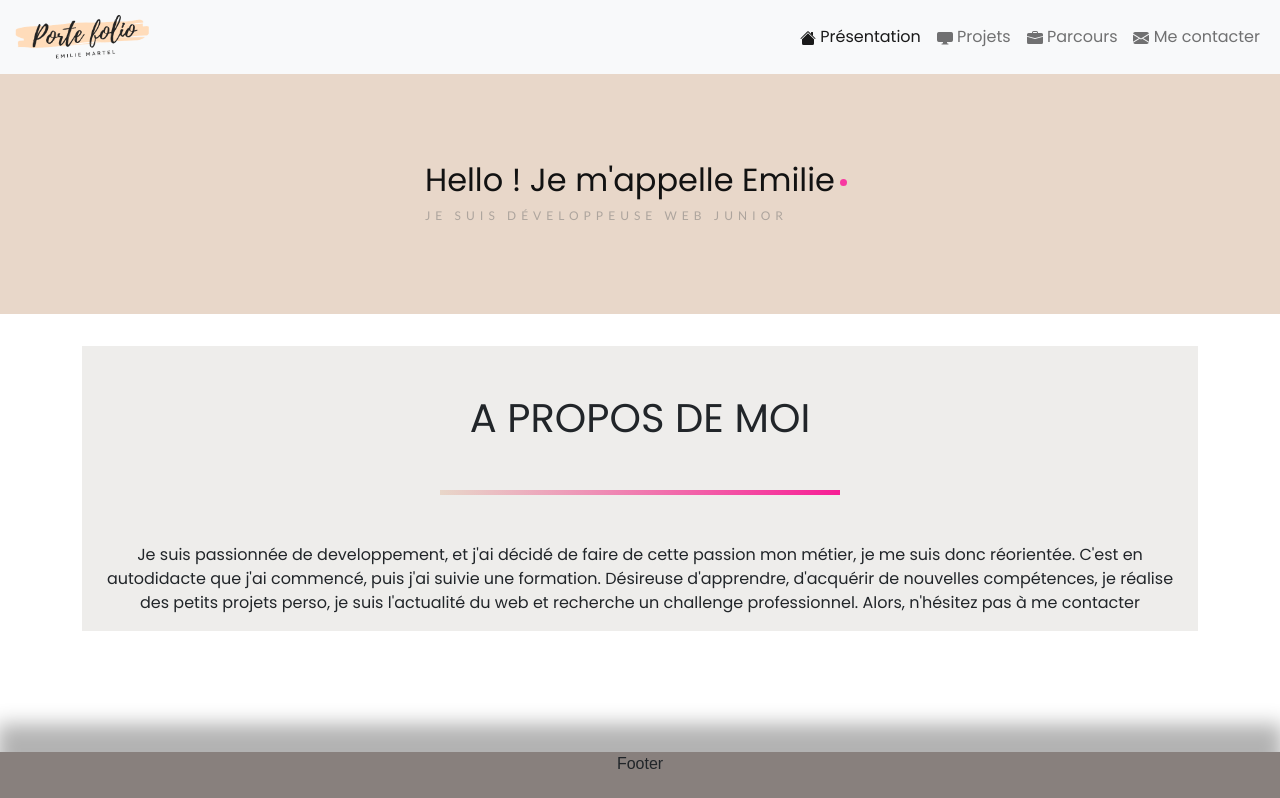
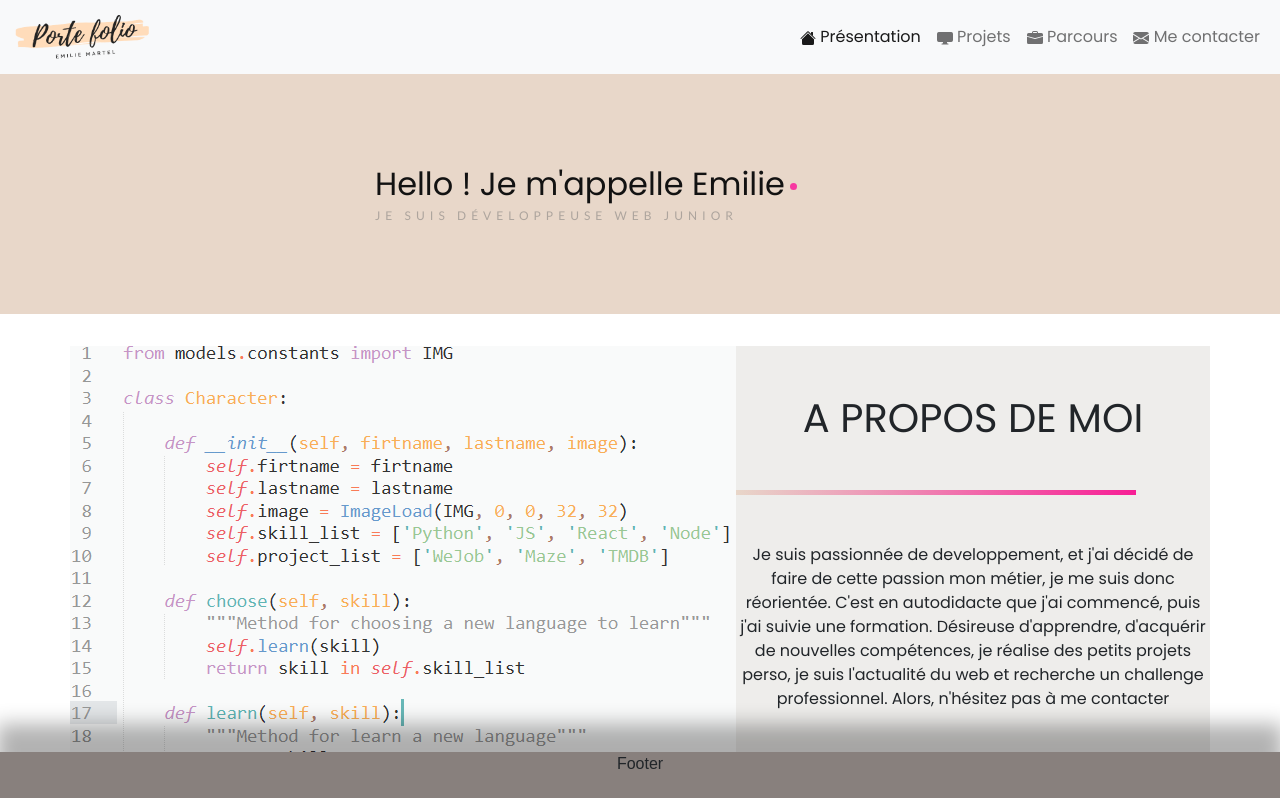
Before and after one commit to EmilieM71/portefolio, a React (Create React App) app: page / in a window 1280 px wide. Shown: the top 798 px of the page. Built offline with nearby package versions, Linux system fonts and the light colour scheme; the HTML template or start-up script is replaced by a standard one.

Commit message:
update style home page

```diff
--- a/src/asset/css/HomePage.module.css
+++ b/src/asset/css/HomePage.module.css
@@ -5,10 +5,16 @@
   padding: 0;
 }
 
-body,
+/* body,
 html {
   overflow: hidden;
+} */
+
+.home {
+  height: 100%;
+  overflow-y: scroll;
 }
+
 /* #232323 */
 .container {
   width: 100%;
@@ -21,7 +27,7 @@ html {
 }
 
 .box {
-  width: 450px;
+  width: 550px;
   height: 150px;
   position: relative;
   display: flex;
@@ -59,6 +65,7 @@ html {
   display: flex;
   align-items: baseline;
   position: relative;
+  margin: 0;
 }
 /*  #ffb510 */
 .span {
@@ -219,3 +226,7 @@ html {
     bottom: 0px;
   }
 }
+
+.ImgCode {
+  max-width: 100%;
+}
--- a/src/pages/HomePage/index.jsx
+++ b/src/pages/HomePage/index.jsx
@@ -1,4 +1,5 @@
 import React from 'react';
+import ImgCode from '../../asset/images/code.png';
 import style from '../../asset/css/HomePage.module.css';
 
 function Home() {
@@ -20,19 +21,24 @@ function Home() {
           </div>
         </div>
       </div>
-      <div className="container">
+      <div className="container p-0">
         <section className="about row justify-content-md-center">
+          <div className="col p-0">
+            <img className="ImgCode" src={ImgCode} alt="" />
+          </div>
+          <div className="col p-0">
             <h1 className="title m-5">A PROPOS DE MOI</h1>
             <div className="border-title mx_auto pb-5"> </div>
             <p>
-            Je suis passionnée de developpement, et j&#39;ai décidé de faire de
-            cette passion mon métier, je me suis donc réorientée. C&#39;est en
-            autodidacte que j&#39;ai commencé, puis j&#39;ai suivie une
+              Je suis passionnée de developpement, et j&#39;ai décidé de faire
+              de cette passion mon métier, je me suis donc réorientée. C&#39;est
+              en autodidacte que j&#39;ai commencé, puis j&#39;ai suivie une
               formation. Désireuse d&#39;apprendre, d&#39;acquérir de nouvelles
               compétences, je réalise des petits projets perso, je suis
               l&#39;actualité du web et recherche un challenge professionnel.
               Alors, n&#39;hésitez pas à me contacter
             </p>
+          </div>
         </section>
       </div>
     </div>
```
Also changed, not shown: src/asset/images/code.png (added). Lines whose indentation alone changed are shown as unchanged.
